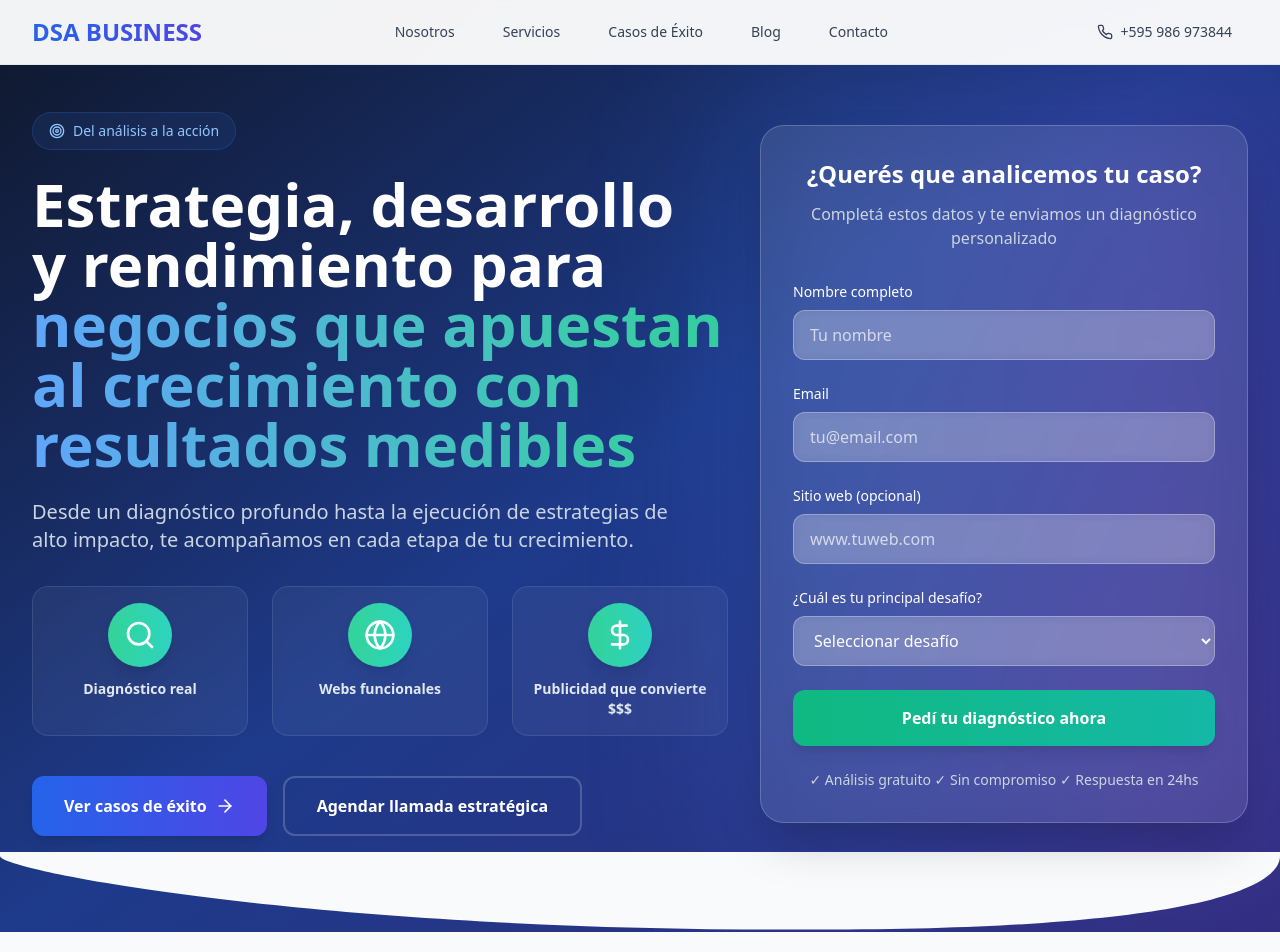
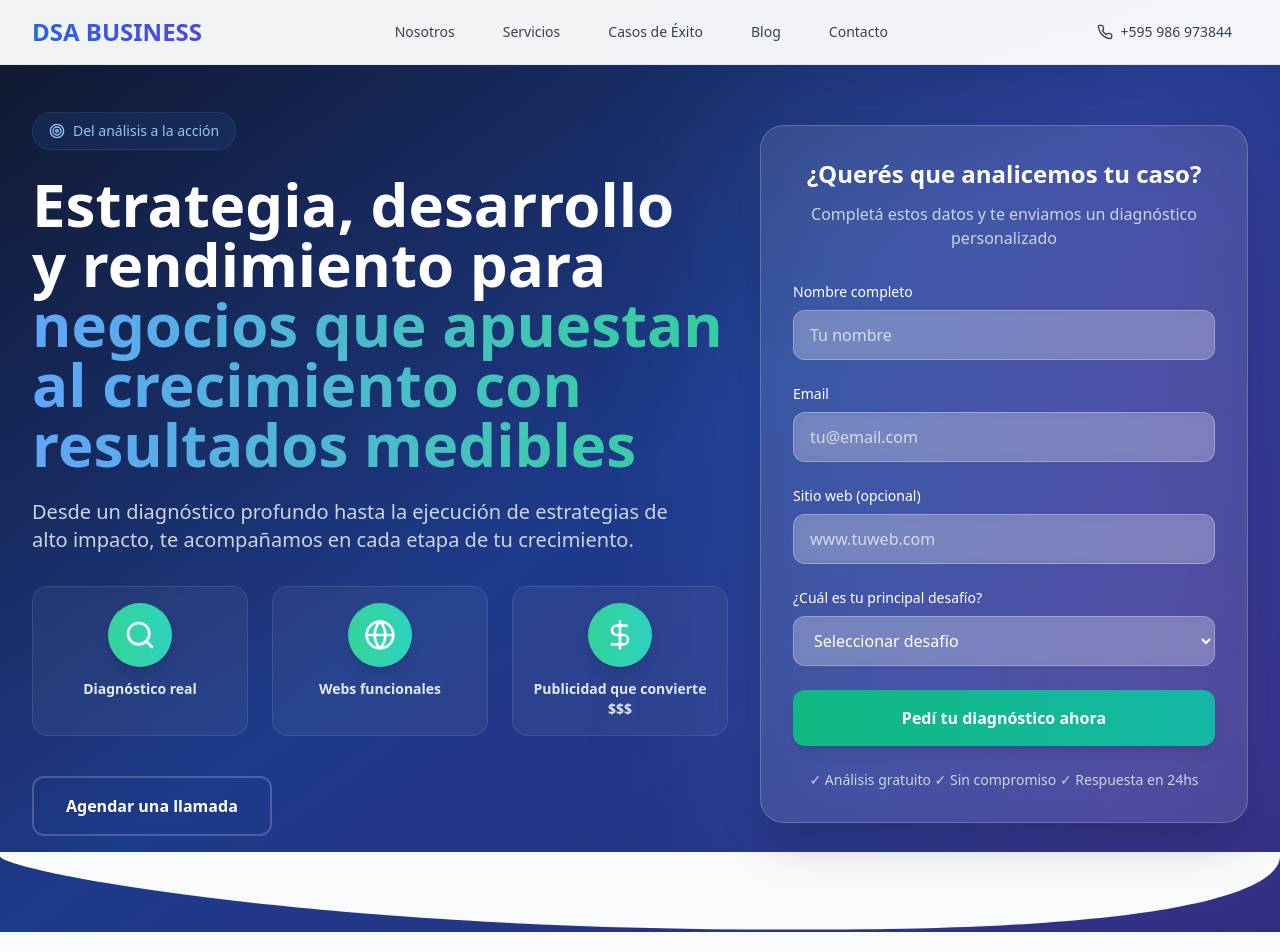
Before and after one commit to drex25/dsa-business, a React (Vite) app: page / in a window 1280 px wide. Shown: the top 952 px of the page. Built offline with nearby package versions, Linux system fonts and the light colour scheme.

Commit message:
Actualizar botones del hero

```diff
--- a/src/components/Hero.tsx
+++ b/src/components/Hero.tsx
@@ -53,12 +53,8 @@ const Hero: React.FC = () => {
 
               {/* CTA Buttons */}
               <div className="flex flex-col sm:flex-row space-y-4 sm:space-y-0 sm:space-x-4">
-                <button className="group inline-flex items-center justify-center px-8 py-4 bg-gradient-to-r from-blue-600 to-indigo-600 text-white font-semibold rounded-xl hover:from-blue-700 hover:to-indigo-700 transform hover:scale-105 transition-all duration-200 shadow-lg hover:shadow-xl">
-                  <span>Ver casos de éxito</span>
-                  <ArrowRight className="ml-2 w-5 h-5 group-hover:translate-x-1 transition-transform duration-200" />
-                </button>
                 <button className="inline-flex items-center justify-center px-8 py-4 border-2 border-white/20 text-white font-semibold rounded-xl hover:bg-white/10 hover:border-white/30 backdrop-blur-sm transition-all duration-200">
-                  Agendar llamada estratégica
+                  Agendar una llamada
                 </button>
               </div>
             </div>
```
